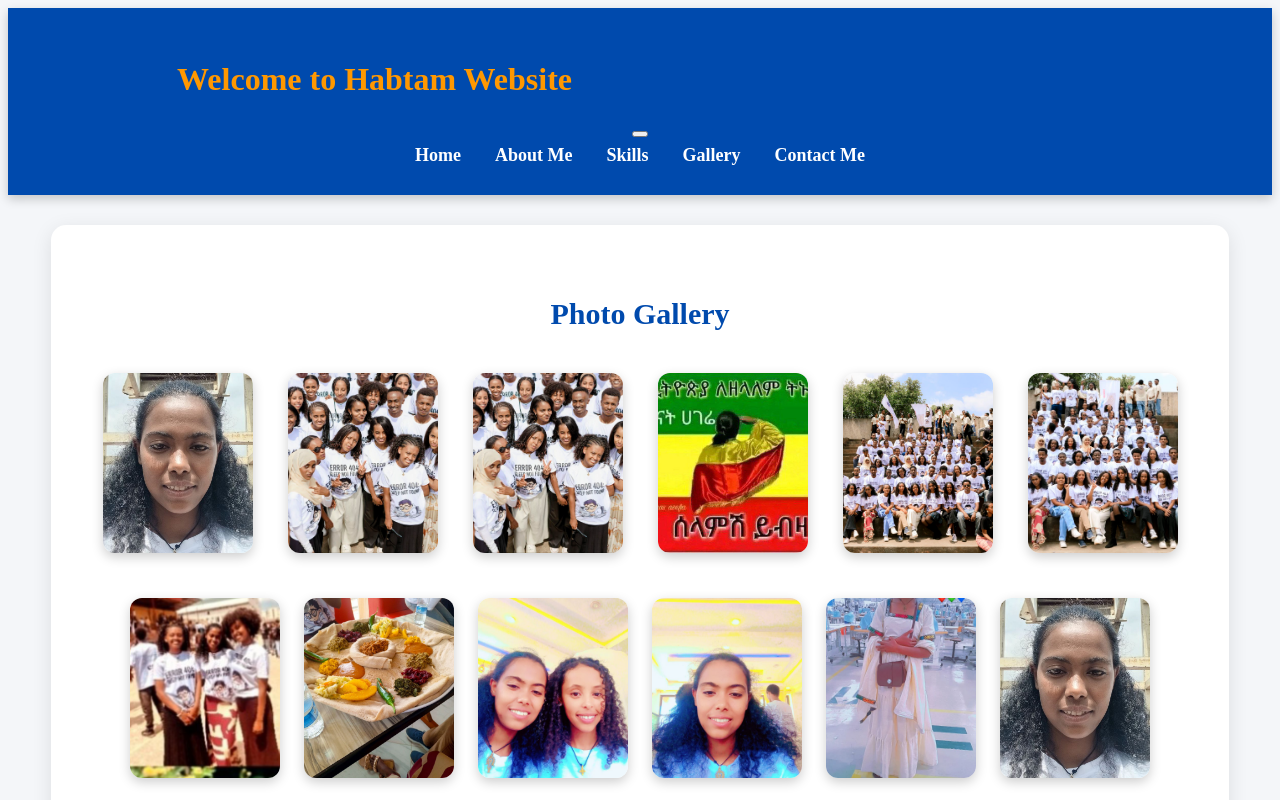
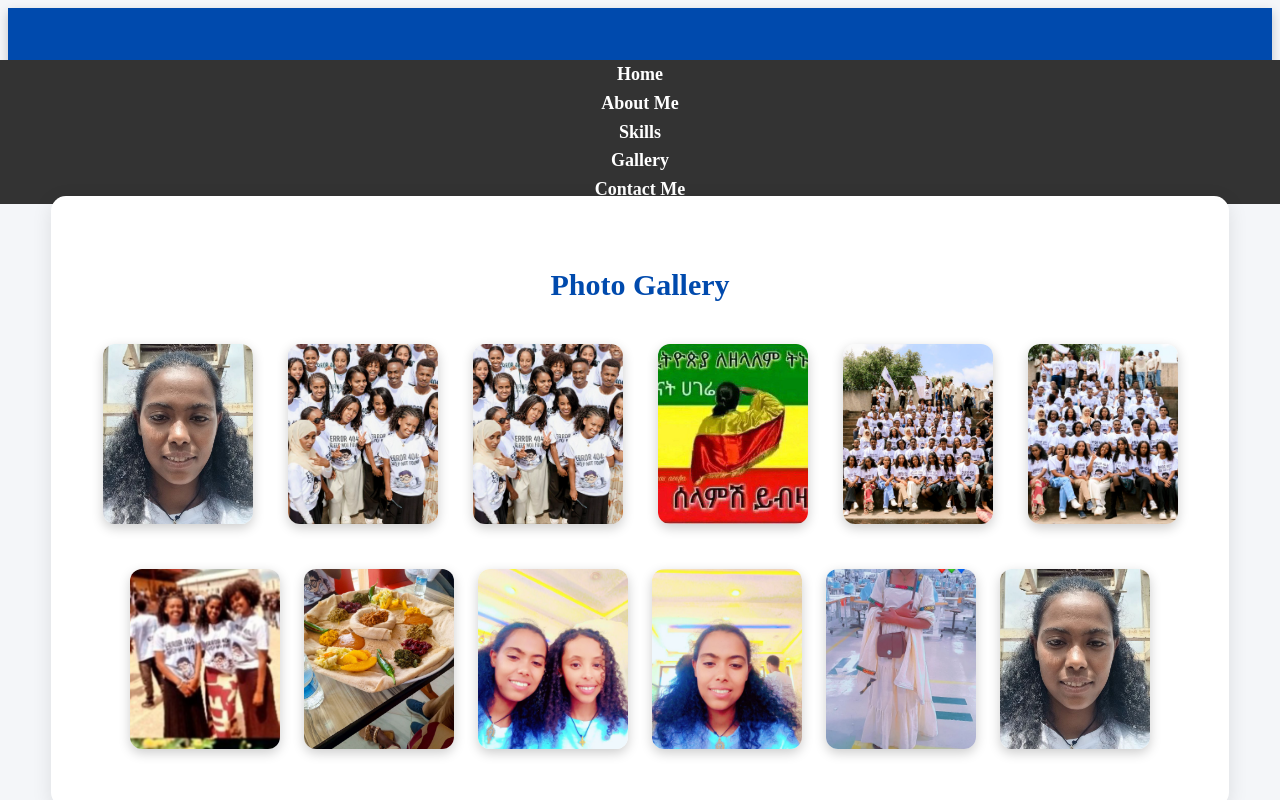
Before and after one commit to habtamkassaw21-hue/habtam-website, a plain HTML site: page Gallery.html in a window 1280 px wide. Both pictures are taken after a click on the button 640 px from the left and 133 px from the top of the page. Shown: the top 800 px of the page. Drawn offline with Linux system fonts and the light colour scheme.

Commit message:
Refactor gallery.css with new styles and animations

```diff
--- a/gallery.css
+++ b/gallery.css
@@ -118,3 +118,13 @@ header h1 {
         transform: translate3d(-100%, 0, 0); /* ሙሉ በሙሉ ወደ ግራ እንዲጠፋ ያደርጋል */
     }
 }
+/* ቁልፉ ሲነካ ማውጫው እንዲታይ የሚያደርገው ኮድ */
+nav.active {
+    display: flex !important; /* መታየቱን አስገዳጅ ለማድረግ !important እንጨምራለን */
+    position: absolute;
+    top: 60px;
+    left: 0;
+    width: 100%;
+    background-color: #333;
+    flex-direction: column;
+}
```
